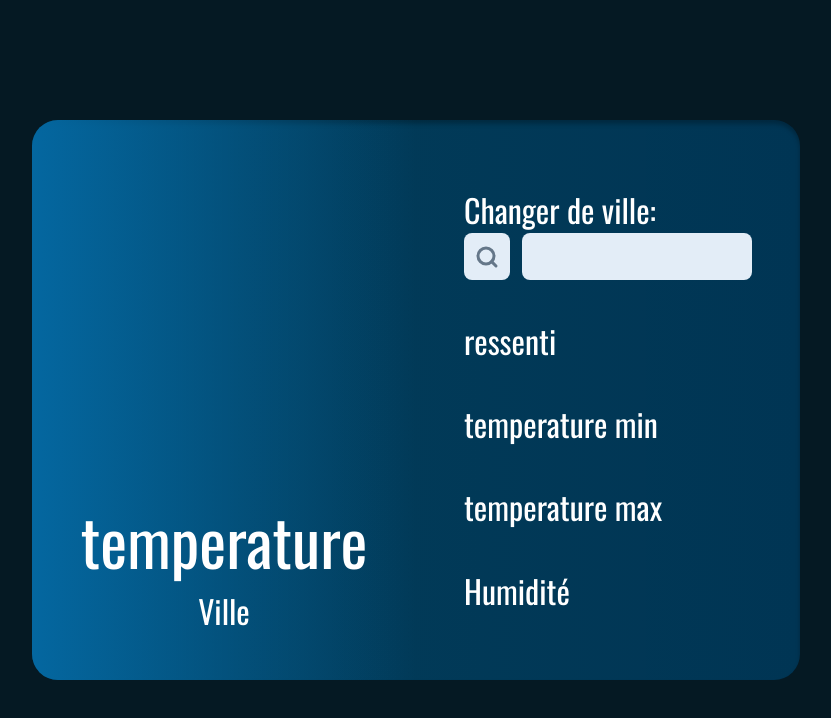
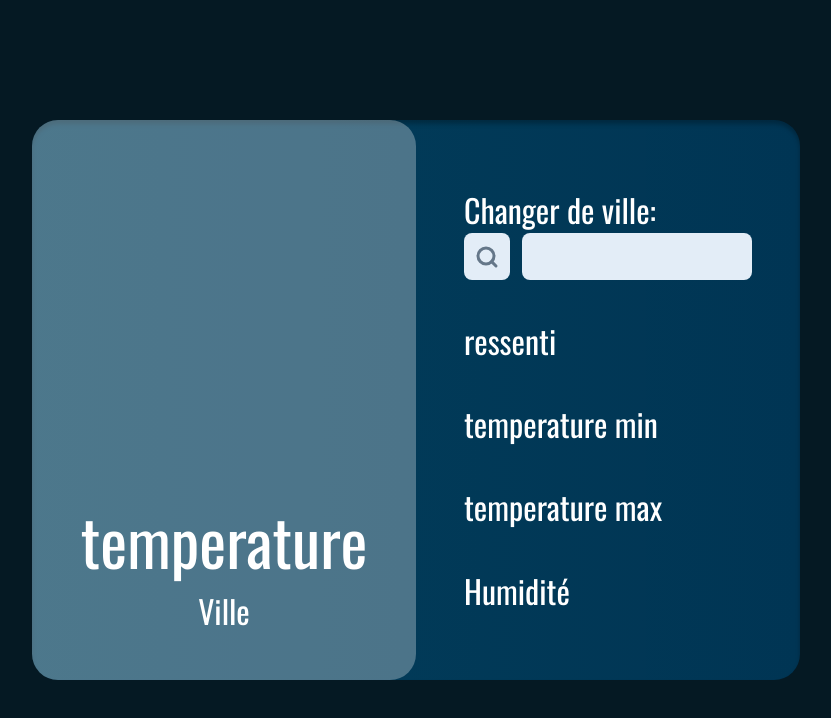
Before and after one commit to Raphael-Chiche/meteo-api, a plain HTML site: page index.html in a window 1280 px wide. Shown: the whole page, without its empty margins (224-1055 px from the left). Drawn offline with nearby package versions, Linux system fonts and the light colour scheme; no server answers.

Commit message:
⚡️ NEW animation

```diff
--- a/index.html
+++ b/index.html
@@ -2,14 +2,14 @@
 <html>
   <head>
     <meta name="viewport" content="width=device-width, initial-scale=1">
-    <title>Météo R.Chiche</title>
+    <title>Tuto Meteo</title>
     <script src="https://ajax.googleapis.com/ajax/libs/jquery/3.3.1/jquery.min.js"></script>
     <script src="meteo.js"></script>
     <link rel="stylesheet" href="style.css" />
   </head>
   <body>
     <div class="content">
-      <div class="left">
+      <div class="left" id="left">
         <div class="imgTemperature">
           <img id="imgTemp" src="" alt="" />
         </div>
--- a/style.css
+++ b/style.css
@@ -39,8 +39,9 @@ body {
 }
 
 .left {
-  border-radius: 26px 0px 0px 26px;
-  background: linear-gradient(90deg, #0467a0 0%, rgba(5, 130, 202, 0) 100%);
+  border-radius: 26px;
+  /* background: linear-gradient(90deg, #0467a0 0%, rgba(5, 130, 202, 0) 100%); */
+  background-color: rgba(255, 255, 255, 0.295);
   width: 50%;
   height: 100%;
   display: flex;
@@ -48,8 +49,14 @@ body {
   align-items: center;
   flex-direction: column;
   padding: 3rem;
+  perspective: 1500px;
+  transform:  rotate(0);
 }
 
+.left:hover {
+  transform: rotateX(-10deg) rotateY(-23deg) rotateZ(0deg);
+  transition: .3s;
+}
 .right {
   width: 50%;
   height: 100%;
```
Also changed, not shown: meteo.js (+5 -5 lines).
